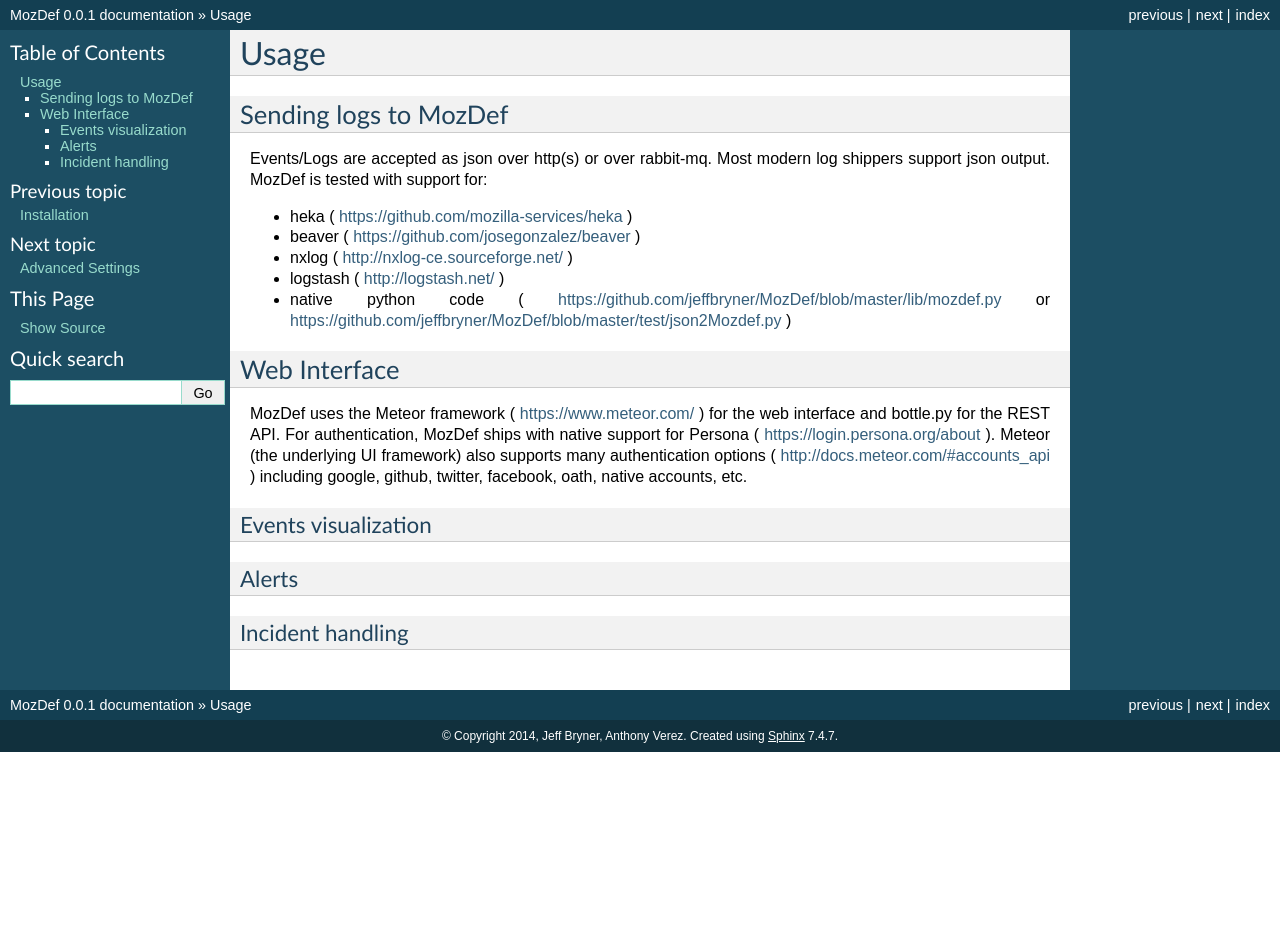
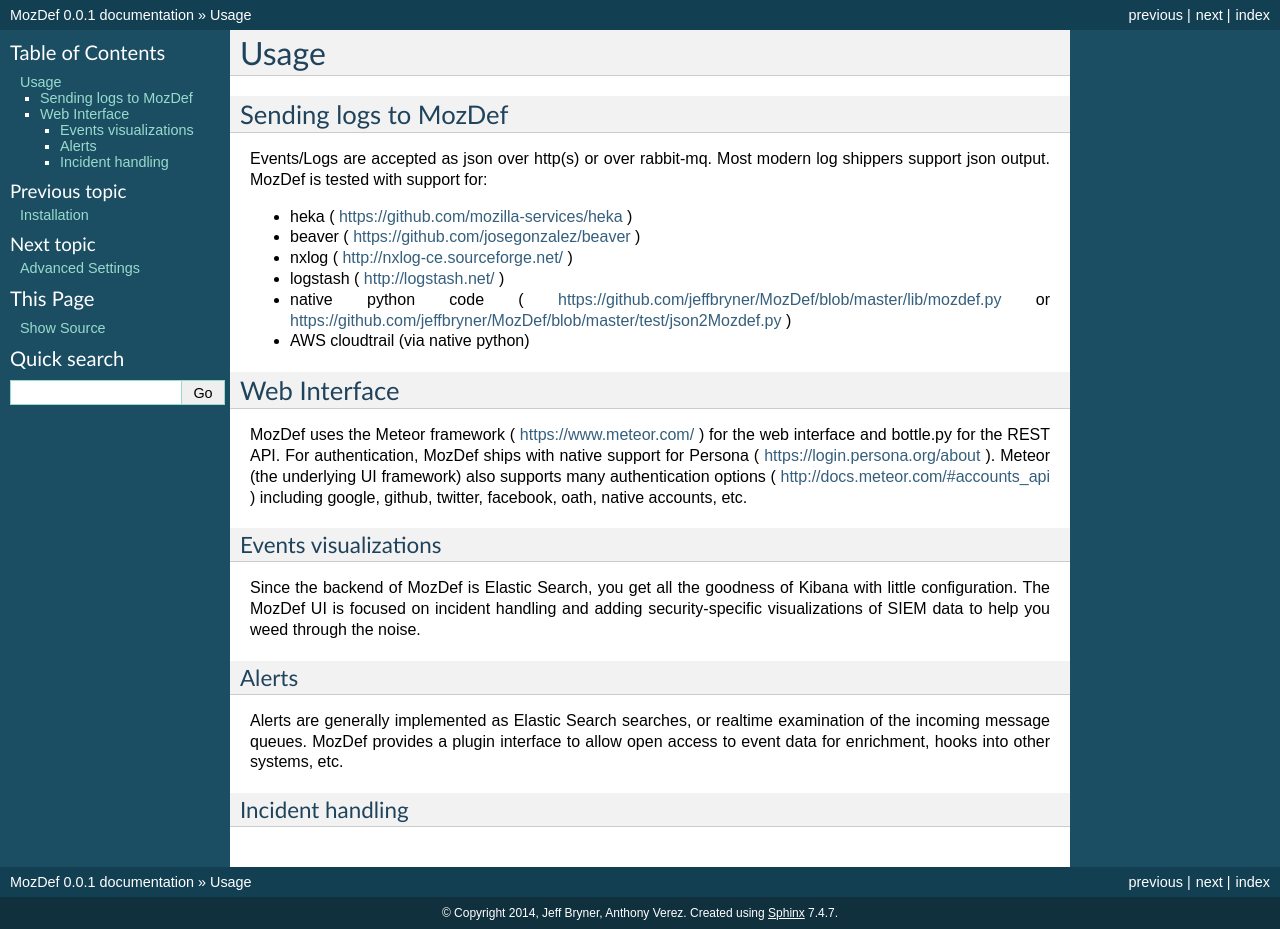
Before and after one commit to mozilla/MozDef, a Sphinx documentation site: the page built from docs/source/usage.rst, in a window 1280 px wide. Built offline with Sphinx 7.4.7, drawn with Linux system fonts in a browser that asks for light colours; before the commit the page ends 900 px from its top, so only the background shows below that.

Commit message:
Add more on features of the UI, log interfaces

```diff
--- a/docs/source/usage.rst
+++ b/docs/source/usage.rst
@@ -11,6 +11,7 @@
 * nxlog ( http://nxlog-ce.sourceforge.net/ )
 * logstash ( http://logstash.net/ )
 * native python code ( https://github.com/jeffbryner/MozDef/blob/master/lib/mozdef.py or  https://github.com/jeffbryner/MozDef/blob/master/test/json2Mozdef.py )
+* AWS cloudtrail (via native python)
 
 
 Web Interface
@@ -20,12 +21,16 @@
 Meteor (the underlying UI framework) also supports many authentication options ( http://docs.meteor.com/#accounts_api ) including google, github, twitter, facebook, oath, native accounts, etc.
 
 
+Events visualizations
+********************
+Since the backend of MozDef is Elastic Search, you get all the goodness of Kibana with little configuration.
+The MozDef UI is focused on incident handling and adding security-specific visualizations of SIEM data to help you weed through the noise.
 
-Events visualization
-********************
 
 Alerts
 ******
+Alerts are generally implemented as Elastic Search searches, or realtime examination of the incoming message queues. MozDef provides a plugin interface to allow open access to event data for enrichment, hooks into other systems, etc.
+
 
 Incident handling
 *****************
```
